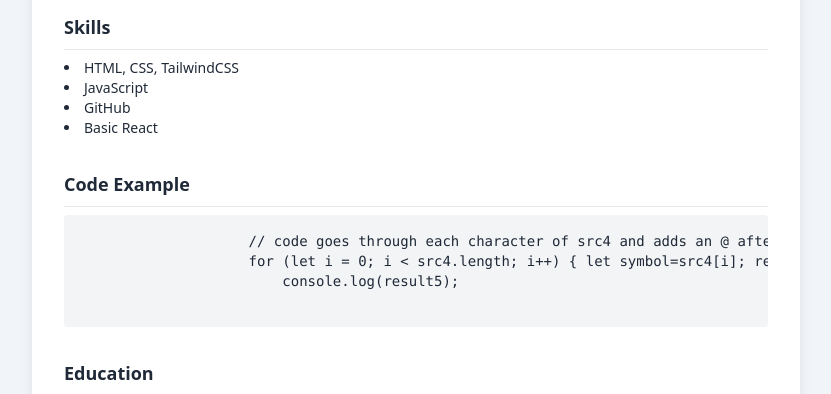
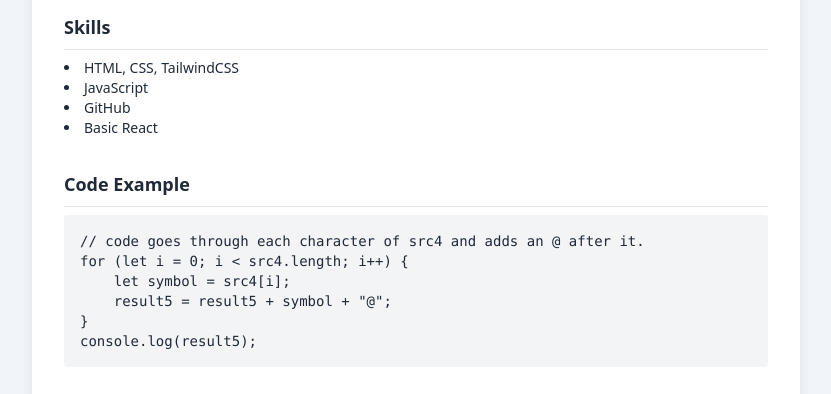
Before and after one commit to danadalabayevacom/rsschool-cv, a plain HTML site: page index.html in a window 1280 px wide. Shown: the part 558-952 px from the top of the page, without its empty margins (224-1055 px from the left). Drawn offline with nearby package versions, Linux system fonts and the light colour scheme.

Commit message:
feat:add new file

```diff
--- a/index.html
+++ b/index.html
@@ -7,33 +7,31 @@
     <title>My CV</title>
     <script src="https://cdn.tailwindcss.com"></script>
     <link rel="stylesheet" href="https://cdnjs.cloudflare.com/ajax/libs/font-awesome/6.5.0/css/all.min.css">
-
 </head>
 
 <body class="bg-slate-100 text-gray-800 h-screen font-sans">
     <div class="max-w-3xl mx-auto bg-white shadow-lg rounded-2xl p-8 mt-10">
 
         <header class="flex items-center border-b gap-6">
-            <img src="Dana-s foto.jpeg" alt="Profile photo" class="rounded-full w-40 h-40 object-cover">
+            <img src="Dana-s-foto.jpeg" alt="Profile photo" class="rounded-full w-40 h-40 object-cover">
             <div>
                 <h1 class="text-2xl font-bold">Dana Dalabayeva</h1>
                 <p class="text-lg text-gray-700">Junior Frontend Developer</p>
             </div>
         </header>
+
         <nav class="mt-4">
             <ul class="flex flex-wrap justify-between gap-4">
-                <li> <a href="#about" class="hover:underline">About me</a></li>
+                <li><a href="#about" class="hover:underline">About me</a></li>
                 <li><a href="#contacts" class="hover:underline">Contacts</a></li>
                 <li><a href="#skills" class="hover:underline">Skills</a></li>
-                <li><a href="#code-exapmle" class="hover:underline">Code Example</a></li>
+                <li><a href="#code-example" class="hover:underline">Code Example</a></li>
                 <li><a href="#education" class="hover:underline">Education</a></li>
                 <li><a href="#languages" class="hover:underline">Languages</a></li>
             </ul>
         </nav>
+
         <main class="mt-6 space-y-8">
-
-
-
             <div id="about">
                 <h2 class="text-lg font-semibold border-b pb-2 mb-2">About Me</h2>
                 <p class="text-sm">
@@ -42,6 +40,7 @@
                     I am looking for opportunities to grow as a professional and contribute to a strong team.
                 </p>
             </div>
+
             <div id="contacts">
                 <h2 class="text-lg font-semibold border-b pb-2 mb-2">Contacts</h2>
                 <ul class="list-disc list-inside text-sm">
@@ -53,18 +52,19 @@
                     </li>
                     <li>
                         <i class="fa-brands fa-github"></i>
-                        <a href="https://github.com/danadalabayevacom/"
-                            class="hover:shadow-md">https://github.com/danadalabayevacom/
+                        <a href="https://github.com/danadalabayevacom/" class="hover:shadow-md">
+                            https://github.com/danadalabayevacom/
                         </a>
                     </li>
                     <li>
                         <i class="fa-brands fa-linkedin text-blue-600"></i>
-                        <a href="https://www.linkedin.com/in/dana-dalabayeva-bb0aa2297"
-                            class="hover:shadow-md">linkedin.com/in/dana-dalabayeva-bb0aa2297
+                        <a href="https://www.linkedin.com/in/dana-dalabayeva-bb0aa2297" class="hover:shadow-md">
+                            linkedin.com/in/dana-dalabayeva-bb0aa2297
                         </a>
                     </li>
                 </ul>
             </div>
+
             <div id="skills">
                 <h2 class="text-lg font-semibold border-b pb-2 mb-2">Skills</h2>
                 <ul class="list-disc list-inside text-sm">
@@ -75,37 +75,37 @@
                 </ul>
             </div>
 
-            <div id="code-exapmle">
+            <div id="code-example">
                 <h2 class="text-lg font-semibold border-b pb-2 mb-2">Code Example</h2>
-                <pre class="bg-gray-100 p-4 rounded text-sm overflow-x-auto">
-                    // code goes through each character of src4 and adds an @ after it.
-                    for (let i = 0; i < src4.length; i++) { let symbol=src4[i]; result5=result5 + symbol + "@" ; }
-                        console.log(result5);
-                    </pre>
+                <pre class="bg-gray-100 p-4 rounded text-sm overflow-x-auto"><code>// code goes through each character of src4 and adds an @ after it.
+for (let i = 0; i < src4.length; i++) {
+    let symbol = src4[i];
+    result5 = result5 + symbol + "@";
+}
+console.log(result5);</code></pre>
             </div>
 
             <div id="education">
                 <h2 class="text-lg font-semibold border-b pb-2 mb-2">Education</h2>
                 <ul class="list-disc list-inside text-sm">
                     <li>Kazakh Narxoz University 2010-2013</li>
-
                 </ul>
             </div>
 
             <div id="languages">
                 <h2 class="text-lg font-semibold border-b pb-2 mb-2">Languages</h2>
                 <ul class="list-disc list-inside text-sm">
-                <li>Russian Level: C1</li>
-                <li>English Level: A2,B1</li>
-                <li>Spanish Level: B1</li>
+                    <li>Russian Level: C1</li>
+                    <li>English Level: A2,B1</li>
+                    <li>Spanish Level: B1</li>
                 </ul>
             </div>
         </main>
+
         <footer class="mt-8 border-t pt-4 text-sm flex flex-col md:flex-row justify-between items-center gap-4">
-            <p>© 2025 <a href="https://github.com/danadalabayevacom/" class="text-blue-600 hover:underline">Dana
-                    Dalabayeva</a></p>
+            <p>© 2025 <a href="https://github.com/danadalabayevacom/" class="text-blue-600 hover:underline">Dana Dalabayeva</a></p>
             <a href="https://rs.school/js/" class="flex items-center gap-2 hover:opacity-80">
-                <img src="https://rs.school/_next/static/media/rss-logo.c19ce1b4.svg" alt="Logo" class="h-6">
+                <img src="https://rs.school/_next/static/media/rss-logo.c19ce1b4.svg" alt="RS School Logo" class="h-6">
                 <span>RS School Course</span>
             </a>
         </footer>
```
